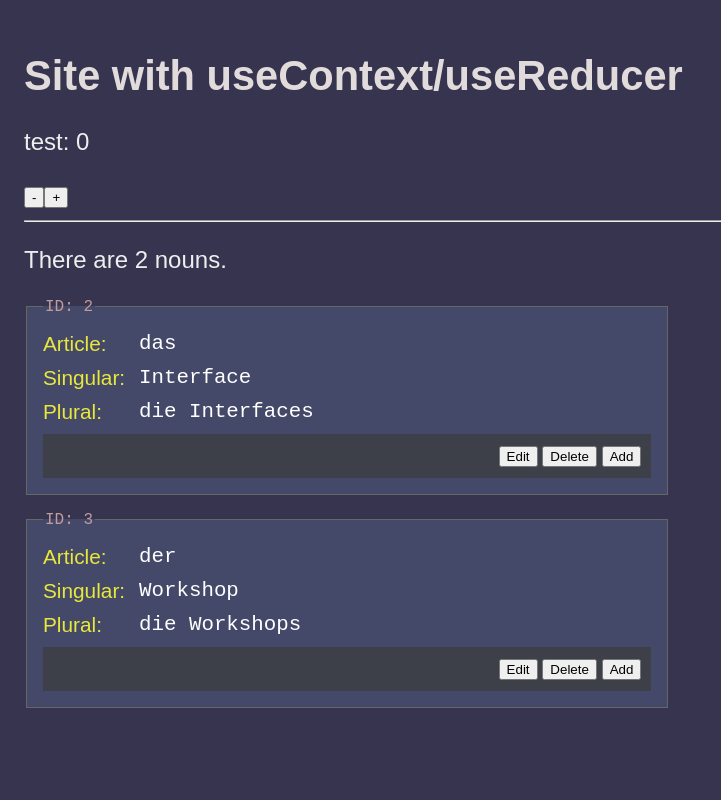
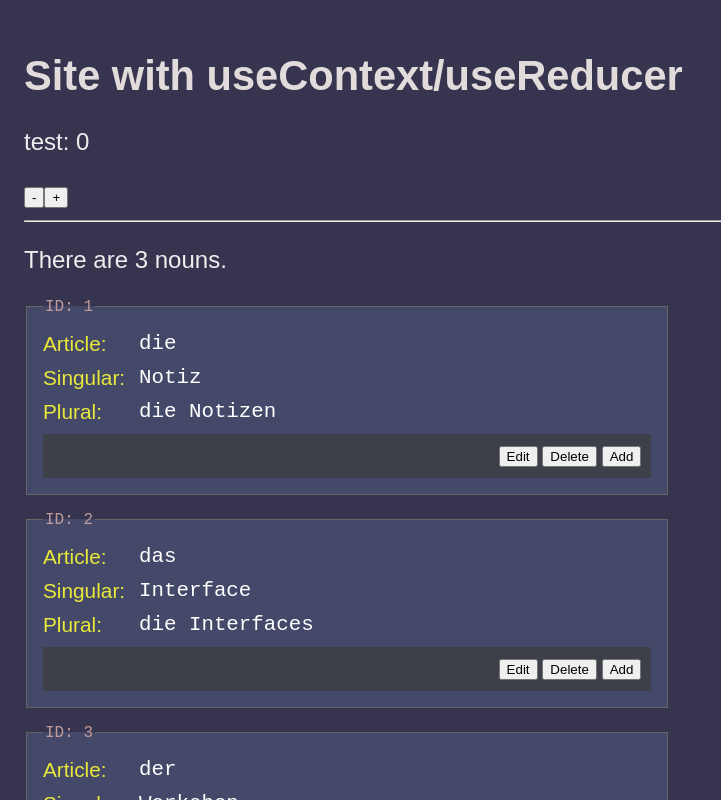
Before and after one commit to saidugurlu/msu-reducer-context, a React (Vite) app: page / in a window 1280 px wide. Shown: the top 800 px of the page, without its empty margins (0-721 px from the left). Built offline with nearby package versions, Linux system fonts and the light colour scheme; data requests are answered from the project's data file.

Commit message:
isProcessing is in

```diff
--- a/src/AppContext.jsx
+++ b/src/AppContext.jsx
@@ -7,7 +7,7 @@ export const AppContext = createContext();
 
 const initialState = {
 	count: 0,
-	germanNouns: ['nnn'],
+	germanNouns: [],
 };
 
 function reducer(state, action) {
@@ -66,6 +66,7 @@ function reducer(state, action) {
 			message = action.payload.message;
 
 			item.isEditing = false;
+			item.isProcessing = false;
 			item.message = message;
 			item.article = originalItem.article;
 			item.singular = originalItem.singular;
@@ -81,6 +82,11 @@ function reducer(state, action) {
 
 			_state.germanNouns = [...state.germanNouns.filter(m => m.id !== item.id)];
 			break;
+		case 'turnOnProcessingStatus':
+			item = action.payload.item;
+
+			item.isProcessing = true;
+			break;
 	}
 	return _state;
 }
@@ -93,11 +99,12 @@ export const AppProvider = ({ children }) => {
 			const _germanNouns = (
 				await axios.get(`${baseUrl}/germanNouns`)
 			).data;
-			_germanNouns.forEach((noun) => {
-				noun.isEditing = false;
-				noun.isDeleting = false;
-				noun.message = '';
-				noun.originalItem = { ...noun };
+			_germanNouns.forEach((item) => {
+				item.isEditing = false;
+				item.isDeleting = false;
+				item.isProcessing = false;
+				item.message = '';
+				item.originalItem = { ...item };
 			});
 			dispatchCore({ type: 'loadGermanNouns', payload: { germanNouns: _germanNouns } });
 		})();
@@ -140,6 +147,7 @@ export const AppProvider = ({ children }) => {
 				}
 				break;
 			case 'deleteItem':
+				dispatchCore({type:'turnOnProcessingStatus', payload: {item}})
 				try {
 					const response = await axios.delete(
 						`${baseUrl}/germanNouns/${item.id}`);
--- a/src/components/ItemButtonArea.jsx
+++ b/src/components/ItemButtonArea.jsx
@@ -5,6 +5,7 @@ export const ItemButtonArea = ({ item, dispatch }) => {
 				{!item.isEditing && !item.isDeleting && (
 					<>
 						<button
+							disabled={item.isProcessing}
 							onClick={() =>
 								dispatch({
 									type: 'toggleEditStatus',
@@ -14,13 +15,26 @@ export const ItemButtonArea = ({ item, dispatch }) => {
 						>
 							Edit
 						</button>
-						<button onClick={() => dispatch({type: 'askIfSureForDelete', payload: {item}})}>Delete</button>
-						<button>Add</button>
+						<button
+							disabled={item.isProcessing}
+							onClick={() =>
+								dispatch({
+									type: 'askIfSureForDelete',
+									payload: { item },
+								})
+							}
+						>
+							Delete
+						</button>
+						<button
+							disabled={item.isProcessing}
+						>Add</button>
 					</>
 				)}
 				{item.isEditing && (
 					<>
 						<button
+							disabled={item.isProcessing}
 							onClick={() =>
 								dispatch({
 									type: 'cancelEditStatus',
@@ -31,18 +45,22 @@ export const ItemButtonArea = ({ item, dispatch }) => {
 							Cancel
 						</button>
 						<button
+							disabled={item.isProcessing}
 							onClick={() =>
 								dispatch({
 									type: 'saveItem',
 									payload: { item },
 								})
 							}
-						>Save</button>
+						>
+							Save
+						</button>
 					</>
 				)}
 				{item.isDeleting && (
 					<>
 						<button
+							disabled={item.isProcessing}
 							onClick={() =>
 								dispatch({
 									type: 'cancelDeleteStatus',
@@ -53,13 +71,16 @@ export const ItemButtonArea = ({ item, dispatch }) => {
 							Cancel
 						</button>
 						<button
+							disabled={item.isProcessing}
 							onClick={() =>
 								dispatch({
 									type: 'deleteItem',
 									payload: { item },
 								})
 							}
-						>Yes, delete item!</button>
+						>
+							Yes, delete item!
+						</button>
 					</>
 				)}
 			</div>
--- a/src/data/db.json
+++ b/src/data/db.json
@@ -1,5 +1,11 @@
 {
   "germanNouns": [
+    {
+      "id": 1,
+      "article": "die",
+      "singular": "Notiz",
+      "plural": "die Notizen"
+    },
     {
       "id": 2,
       "article": "das",
```
